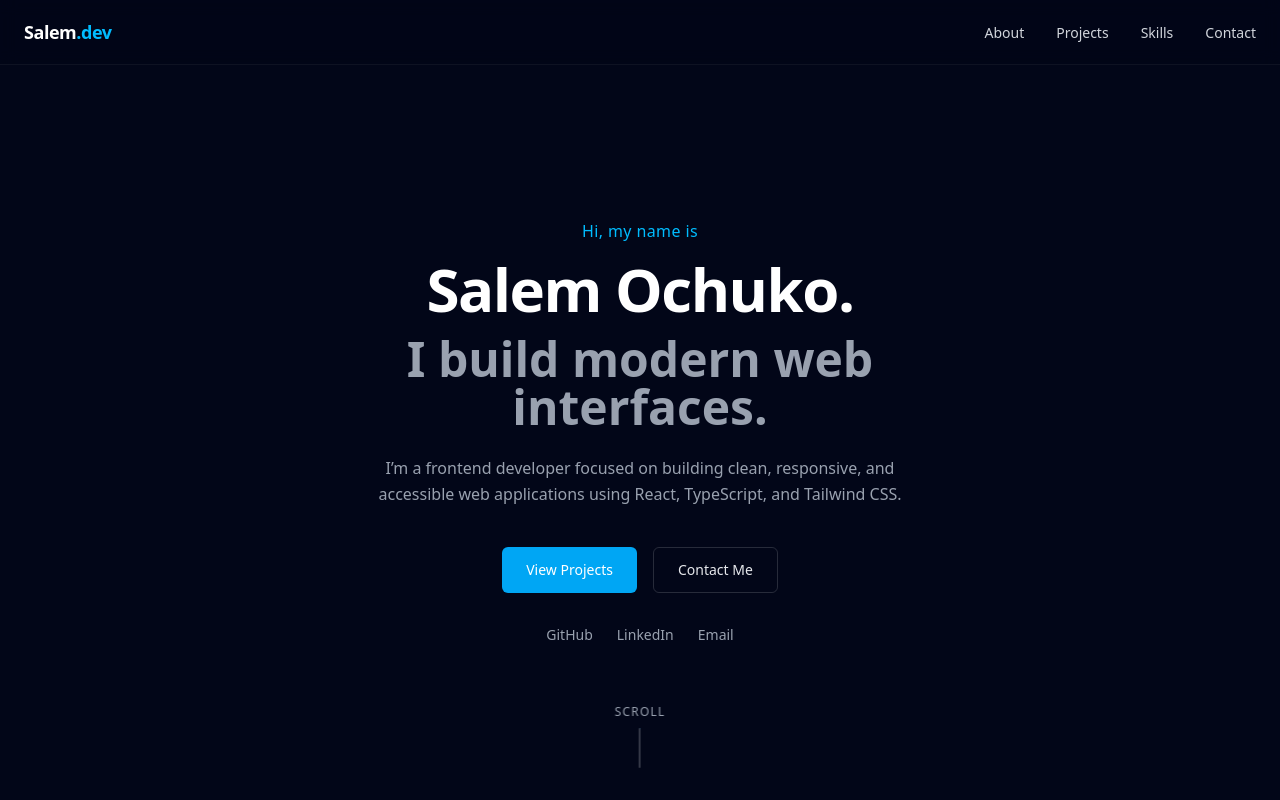
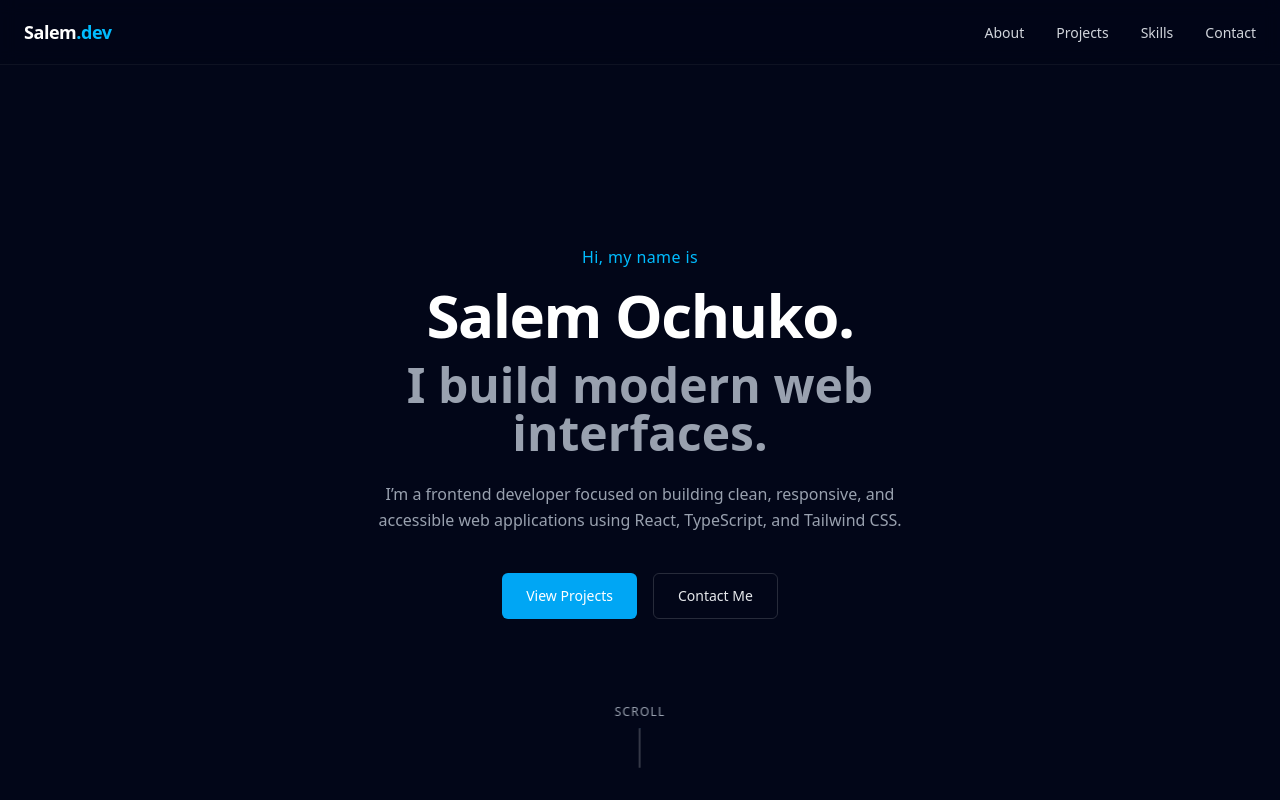
Before and after one commit to SalemDevX/personal-portfolio-project, a React (Vite) app: page / in a window 1280 px wide. Built offline with nearby package versions, Linux system fonts and the light colour scheme.

Commit message:
Comment out social links section in Hero component
The social links block in the Hero component has been commented out, temporarily removing GitHub, Twitter, and Email links from the UI. This may be for design iteration or to hide these links until further notice.

```diff
--- a/src/components/Hero.tsx
+++ b/src/components/Hero.tsx
@@ -42,7 +42,7 @@ const Hero = () => {
         </div>
 
         {/* Social links */}
-        <div className="mt-8 flex justify-center gap-6 animate-fade-up [animation-delay:500ms]">
+        {/* <div className="mt-8 flex justify-center gap-6 animate-fade-up [animation-delay:500ms]">
           <a
             href="https://github.com/SalemDevX"
             target="_blank"
@@ -67,7 +67,7 @@ const Hero = () => {
           >
             Email
           </a>
-        </div>
+        </div> */}
 
         {/* Scroll indicator */}
         <div className="absolute bottom-8 left-1/2 -translate-x-1/2 animate-fade-up [animation-delay:600ms]">
```
